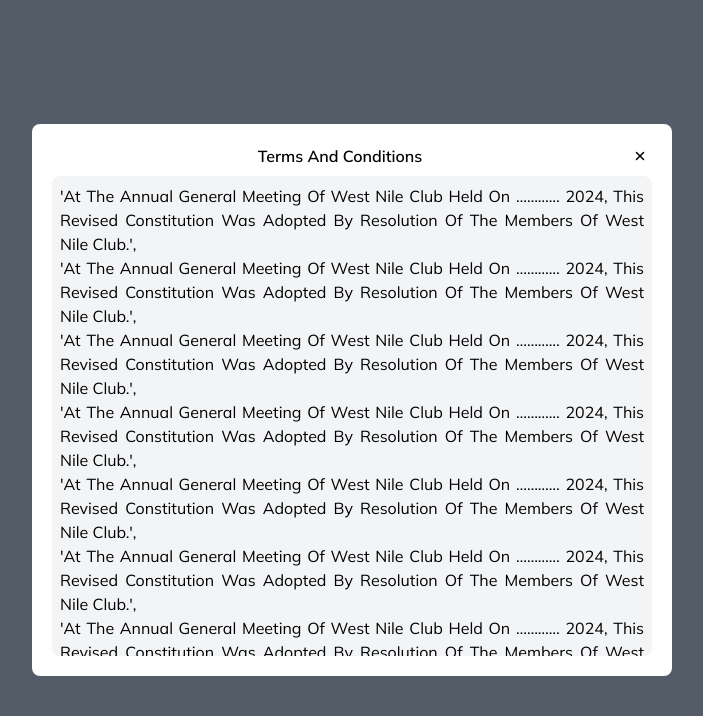
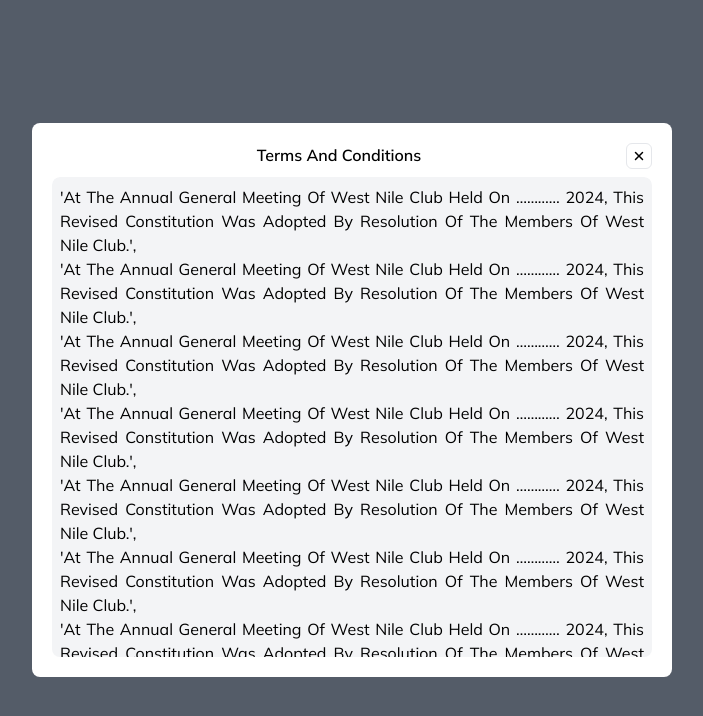
Before and after one commit to Orijadribo/wnc-voting-system, a React (Create React App) app: page /login in a window 1280 px wide. Both pictures are taken after a click on the element "Terms And Conditions". Shown: the top 716 px of the page, without its empty margins (288-991 px from the left). Built offline with nearby package versions, Linux system fonts and the light colour scheme; no server answers.

Commit message:
added border on close button on login modal

```diff
--- a/src/pages/login/LoginModal.jsx
+++ b/src/pages/login/LoginModal.jsx
@@ -22,7 +22,7 @@
                 terms and conditions
               </div>
               <div
-                className='cursor-pointer hover:bg-red-600 hover:text-white p-1 rounded-md'
+                className='cursor-pointer hover:bg-red-600 hover:text-white p-1 rounded-md border hover:border-red-600'
                 onClick={handleCloseModal}
               >
                 <IoClose />
```
